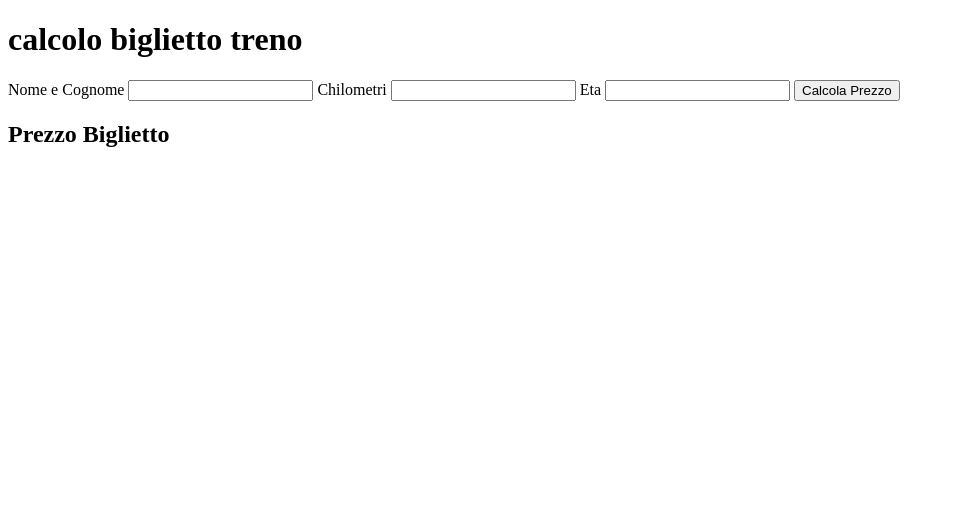
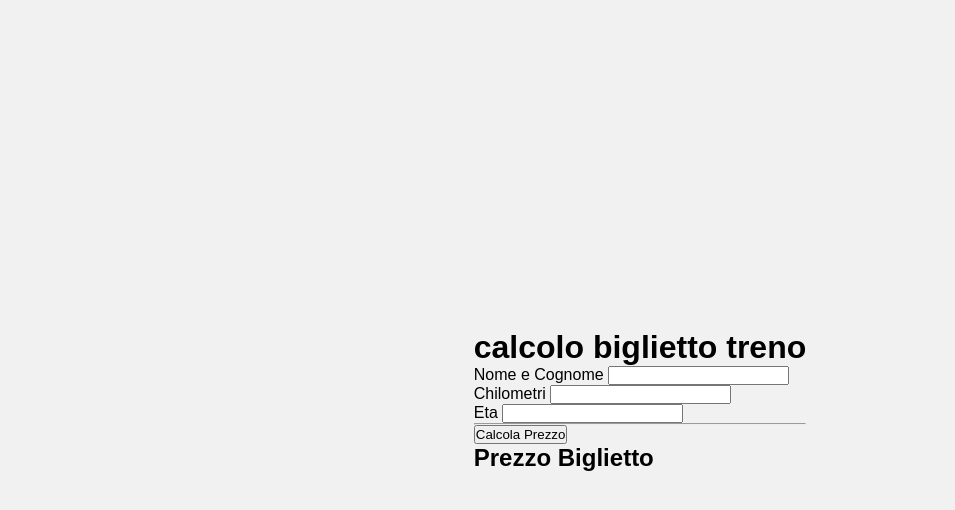
Before and after one commit to Tibaldi-Nicol/js-biglietto-treno-form, a plain HTML site: page js/index.html in a window 1280 px wide. Shown: the whole page, without its empty margins (0-955 px from the left). Drawn offline with Linux system fonts and the light colour scheme.

Commit message:
[UPD]Add-css-1

```diff
--- a/css/style.css
+++ b/css/style.css
@@ -0,0 +1,19 @@
+*{
+    margin: 0;
+    padding: 0;
+    box-sizing: border-box;
+    font-family: 'Poppins', sans-serif;
+}
+
+.container-grande{
+    width: 100%;
+    height: 100vh;
+    background: #f1f1f1;
+    display: flex;
+    align-items: center;
+    justify-content: center;
+
+}
+ul{
+    list-style: none;
+}
--- a/js/index.html
+++ b/js/index.html
@@ -3,27 +3,30 @@
 <head>
     <meta charset="UTF-8">
     <meta name="viewport" content="width=device-width, initial-scale=1.0">
+    <link rel="stylesheet" href="../css/style.css">
     <title>Biglietto Treno JS</title>
 </head>
 <body>
-    <h1>calcolo biglietto treno</h1>
-
-    <label for="name">Nome e Cognome</label>
+    <div class="container-grande">
+        <div class="container">
+            <ul>
+                <li style="text-align: left;"><h1>calcolo biglietto treno</h1></li>
+                <li style="text-align: left;"> Nome e Cognome<label for="name"></label>
                     <input type="name" id="name">
-
-    <label for="chilometri">Chilometri</label>
+                </li>
+                <li style="text-align: left;">Chilometri<label for="chilometri"></label>
                     <input type="number" id="chilometri">
-
-    <label for="eta">Eta</label>
+                </li>
+                <li style="text-align: left;"> <label for="eta">Eta</label>
                     <input type="number" id="eta">
-
+                </li>
+            </ul>
+            <hr>
             <button onclick="calcolaBiglietto()">Calcola Prezzo</button>
-
             <h2>Prezzo Biglietto</h2>
             <div id="prezzo"></div>
-
-
-
+        </div>
+    </div>
     <script src="./script.js"></script>
 </body>
 </html>
```
Lines whose indentation alone changed are shown as unchanged.
